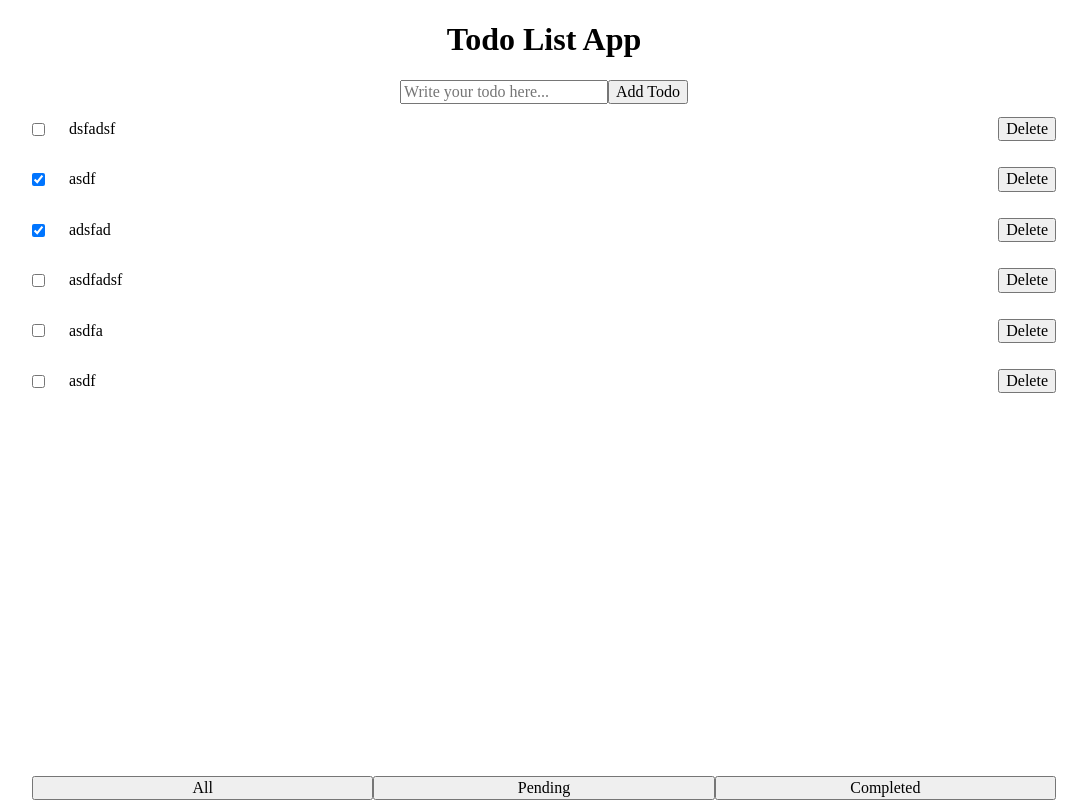
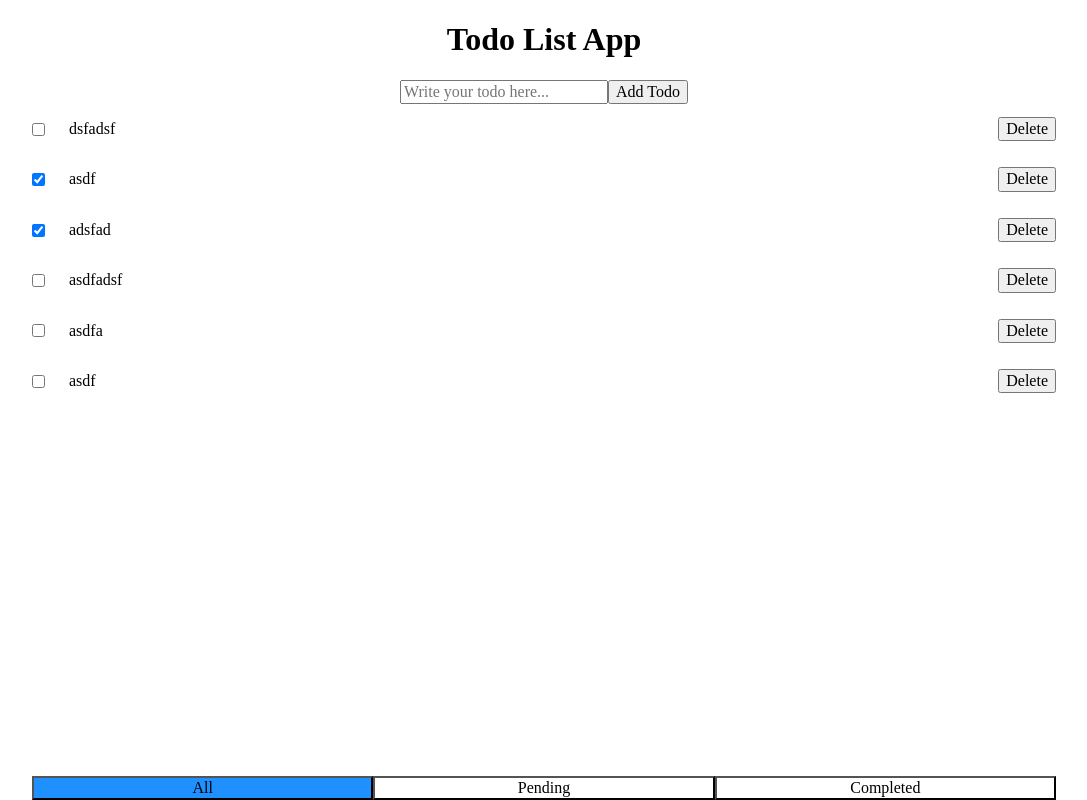
Before and after one commit to the-special-character/invesco_react, a React app: page / in a window 1280 px wide. Shown: the whole page, without its empty margins (96-1183 px from the left). Built offline with nearby package versions, Linux system fonts and the light colour scheme; data requests are answered from the project's data file.

Commit message:
completed todo application

```diff
--- a/src/Todo/index.jsx
+++ b/src/Todo/index.jsx
@@ -16,15 +16,25 @@ export default class Todo extends Component {
   }
 
   componentDidMount() {
-    this.loadTodo();
+    this.loadTodo('all');
   }
 
-  loadTodo = async () => {
+  loadTodo = async filterType => {
     try {
-      const res = await axiosInstance.get('todoList');
+      let params = {};
+      if (filterType !== 'all') {
+        params = {
+          isDone: filterType === 'completed',
+        };
+      }
+
+      const res = await axiosInstance.get('todoList', {
+        params,
+      });
 
       this.setState({
         todoList: res.data,
+        filterType,
       });
     } catch (error) {
       console.error(error.message);
@@ -102,7 +112,8 @@ export default class Todo extends Component {
   };
 
   filterTodo = event => {
-    this.setState({ filterType: event.target.name });
+    this.loadTodo(event.target.name);
+    // this.setState({ filterType: event.target.name });
   };
 
   render() {
@@ -117,11 +128,13 @@ export default class Todo extends Component {
         />
         <TodoList
           todoList={todoList}
-          filterType={filterType}
           toggleCompleteTodo={this.toggleCompleteTodo}
           deleteTodo={this.deleteTodo}
         />
-        <TodoFilter filterTodo={this.filterTodo} />
+        <TodoFilter
+          filterTodo={this.filterTodo}
+          filterType={filterType}
+        />
       </div>
     );
   }
--- a/src/Todo/todoFilter.jsx
+++ b/src/Todo/todoFilter.jsx
@@ -1,13 +1,17 @@
 import React, { memo } from 'react';
 import PropTypes from 'prop-types';
 
-function TodoFilter({ filterTodo }) {
+function TodoFilter({ filterTodo, filterType }) {
   return (
     <div className="screenWidth flex">
       <button
         className="flex-1"
         type="button"
         name="all"
+        style={{
+          backgroundColor:
+            filterType === 'all' ? 'dodgerblue' : 'initial',
+        }}
         onClick={filterTodo}
       >
         All
@@ -16,6 +20,12 @@ function TodoFilter({ filterTodo }) {
         className="flex-1"
         type="button"
         name="pending"
+        style={{
+          backgroundColor:
+            filterType === 'pending'
+              ? 'dodgerblue'
+              : 'initial',
+        }}
         onClick={filterTodo}
       >
         Pending
@@ -25,6 +35,12 @@ function TodoFilter({ filterTodo }) {
         type="button"
         name="completed"
         onClick={filterTodo}
+        style={{
+          backgroundColor:
+            filterType === 'completed'
+              ? 'dodgerblue'
+              : 'initial',
+        }}
       >
         Completed
       </button>
@@ -34,6 +50,11 @@ function TodoFilter({ filterTodo }) {
 
 TodoFilter.propTypes = {
   filterTodo: PropTypes.func.isRequired,
+  filterType: PropTypes.oneOf([
+    'all',
+    'pending',
+    'completed',
+  ]).isRequired,
 };
 
 export default memo(TodoFilter);
--- a/src/Todo/todoList.jsx
+++ b/src/Todo/todoList.jsx
@@ -4,29 +4,19 @@ import TodoItem from './todoItem';
 
 function TodoList({
   todoList,
-  filterType,
   toggleCompleteTodo,
   deleteTodo,
 }) {
   return (
     <div className="screenWidth flex-1">
-      {todoList.map(item => {
-        if (
-          filterType === 'all' ||
-          (item.isDone && filterType === 'completed') ||
-          (!item.isDone && filterType === 'pending')
-        ) {
-          return (
+      {todoList.map(item => (
         <TodoItem
           key={item.id}
           item={item}
           toggleCompleteTodo={toggleCompleteTodo}
           deleteTodo={deleteTodo}
         />
-          );
-        }
-        return null;
-      })}
+      ))}
     </div>
   );
 }
@@ -34,11 +24,6 @@ function TodoList({
 TodoList.propTypes = {
   deleteTodo: PropTypes.func.isRequired,
   toggleCompleteTodo: PropTypes.func.isRequired,
-  filterType: PropTypes.oneOf([
-    'all',
-    'pending',
-    'completed',
-  ]).isRequired,
   todoList: PropTypes.arrayOf(
     PropTypes.exact({
       id: PropTypes.number.isRequired,
```
Also changed, not shown: 1 other file (tests, documents, lock files or other folders). Lines whose indentation alone changed are shown as unchanged.
